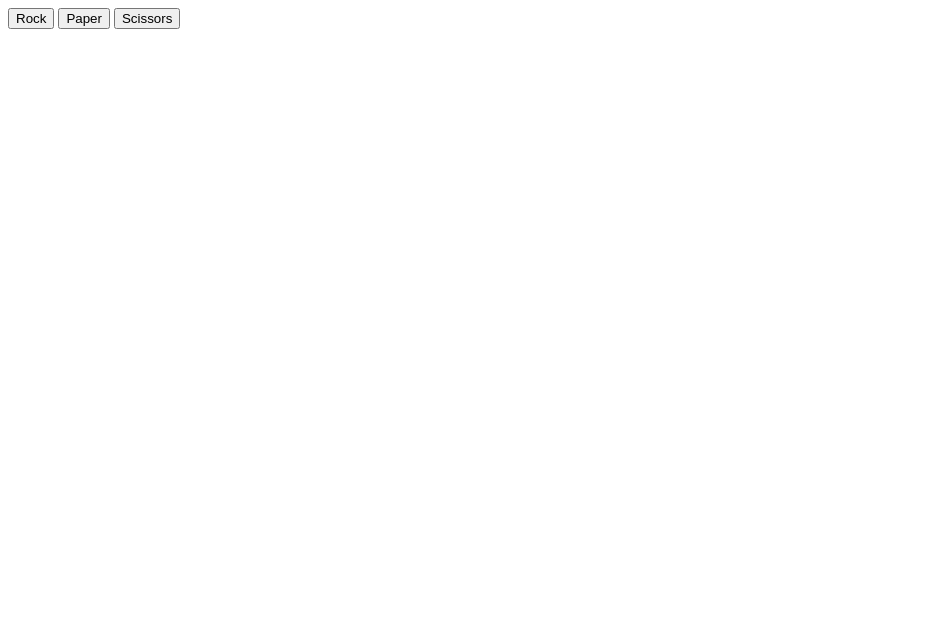
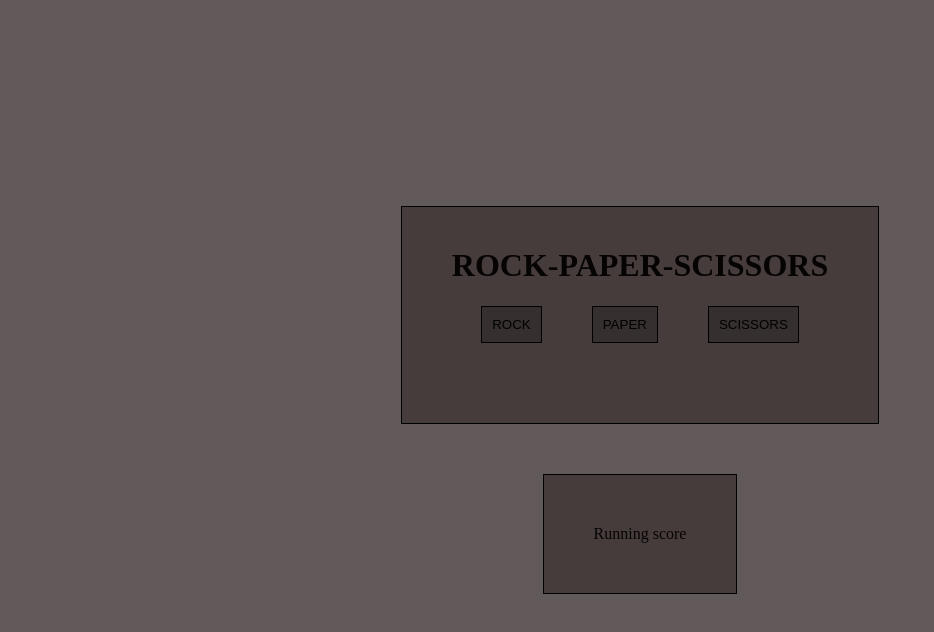
Before and after one commit to lililok/Rock-Paper-Scissors, a plain HTML site: page index.html in a window 1280 px wide. Shown: the whole page, without its empty margins (0-934 px from the left). Drawn offline with Linux system fonts and the light colour scheme.

Commit message:
add css and js functions

```diff
--- a/functions.js
+++ b/functions.js
@@ -1,5 +1,7 @@
 const buttons = document.querySelectorAll("button");
 const results = document.querySelector("#results");
+const score = document.querySelector("#score");
+score.textContent = "Running score";
 let playerCount = 0;
 let computerCount = 0;
 
@@ -33,19 +35,6 @@ function playRound(playerSelection, computerSelection) {
     }
 }
 
-
-/*for (let i = 0; i < 5; i++) {
-    let gameResult = playGame();
-    console.log(gameResult);
-    if (gameResult.includes("Lose")) {
-        computerCount++;
-    } else if (gameResult.includes("Win")) {
-        playerCount++;
-    }
-    console.log(computerCount + " | Computer Score")
-    console.log(playerCount + " | Player Score")
-}*/
-
 buttons.forEach(button => {
     button.addEventListener("click", () => {
         let playerSelection = button.id;
@@ -57,18 +46,22 @@ buttons.forEach(button => {
         } else if (result.includes("Win")) {
             playerCount++;
         }
-        let runningScore = computerCount + " | Computer Score";
-        result += runningScore;
-        runningScore = playerCount + " | Player Score";
-        result += runningScore;
-        results.textContent = result;
+        let scorePlayer = 'Player: ' + playerCount;
+        let scoreComputer = 'Computer: ' + computerCount;
+
+        score.innerHTML = scorePlayer + '<br>' + scoreComputer;
+        if (playerCount === 5 || computerCount === 5) {
+            if (playerCount > computerCount) {
+                score.innerHTML = "The winner is Player!";
+            } else if (computerCount > playerCount) {
+                score.innerHTML = "The winner is Computer!";
+            } else {
+                score.innerHTML = "A tie i guess?";
+            }
+
+            buttons.forEach(button => {
+                button.disabled = true;
+            });
+        }
     });
 });
-
-/*if (playerCount > computerCount) {
-    console.log("The winner is Player!");
-} else if (computerCount > playerCount) {
-    console.log("The winner is Computer");
-} else {
-    console.log("A tie i guess?");
-}*/
--- a/index.html
+++ b/index.html
@@ -5,15 +5,18 @@
     <meta name="viewport" content="width=device-width, initial-scale=1.0">
     <title>Document</title>
     <script src="functions.js" defer></script>
+    <link rel="stylesheet" href="styles.css">
 </head>
 <body>
     <div id="container">
-        <button id="rock">Rock</button>
-        <button id="paper">Paper</button>
-        <button id="scissors">Scissors</button>
+        <h1>ROCK-PAPER-SCISSORS</h1>
+        <div id="buttons">
+            <button id="rock">ROCK</button>
+        <button id="paper">PAPER</button>
+        <button id="scissors">SCISSORS</button>
+        </div>
+        <div id="results"></div>
       </div>
-      <div id="results">
-
-      </div>
+        <div id="score"></div>
 </body>
 </html>
--- /dev/null
+++ b/styles.css
@@ -0,0 +1,51 @@
+body {
+    background-color: #625A5A;
+    display: flex;
+    flex-direction: column;
+    justify-content: center;
+    gap: 50px;
+    align-items: center;
+    height: 100vh;
+    margin: 0;
+    color: #060303;
+}
+
+button {
+    background-color: #362F2F;
+    border: 1px solid black;
+    padding: 10px;
+}
+
+#container, #score {
+    background-color: #463C3C;
+    display: flex;
+    flex-direction: column;
+    justify-content: space-evenly;
+    align-items: center;
+    padding: 50px;
+    border: 1px solid black;
+}
+
+#buttons {
+    display: flex;
+    flex-direction: row;
+    gap: 50px;
+}
+
+h1 {
+    margin-top: -10px;
+}
+
+#results {
+    padding-top: 30px;
+    color: #060303;
+}
+
+#score {
+    background-color: #463C3C;
+    display: flex;
+    flex-direction: column;
+    justify-content: space-evenly;
+    align-items: center;
+    padding: 50px;
+}
```
